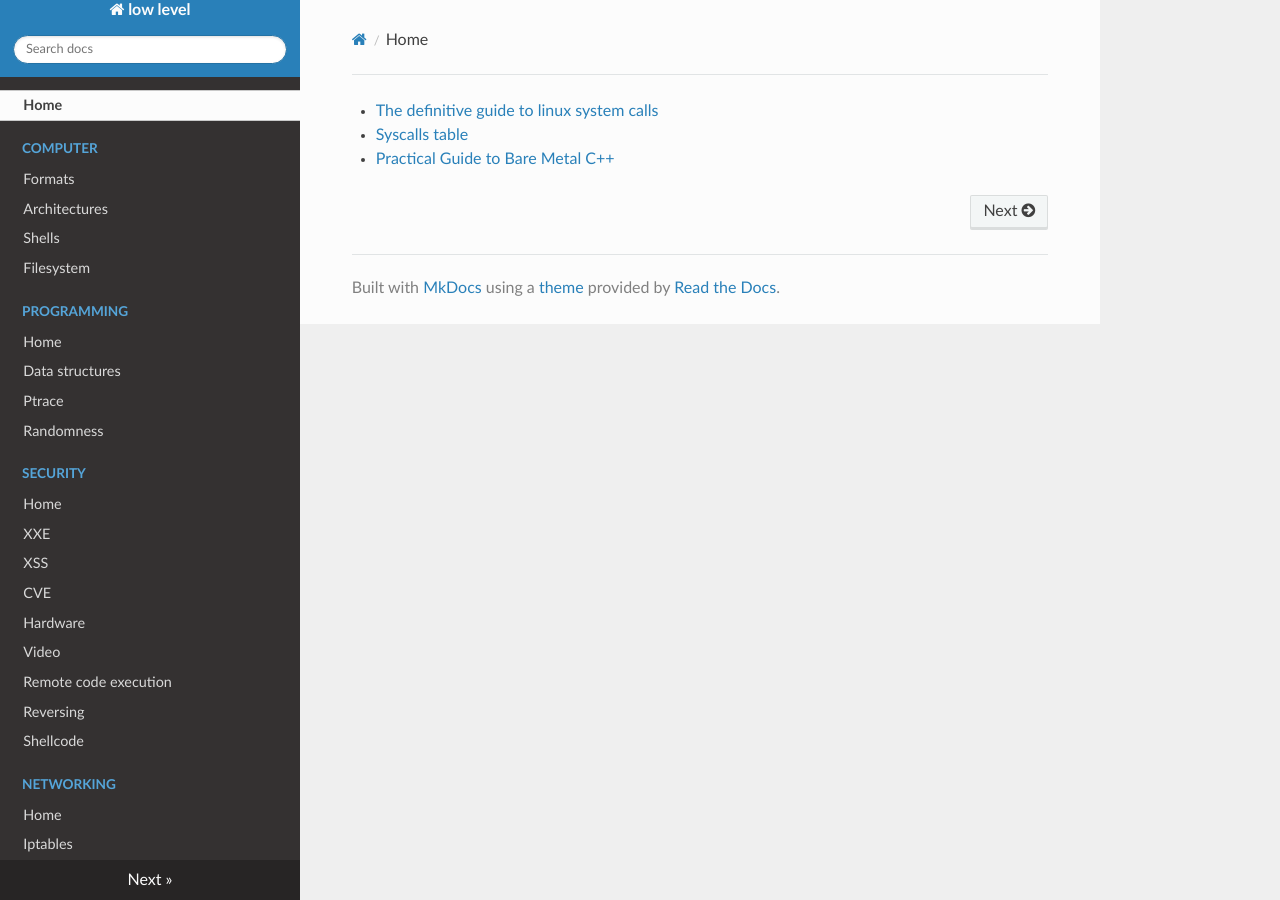
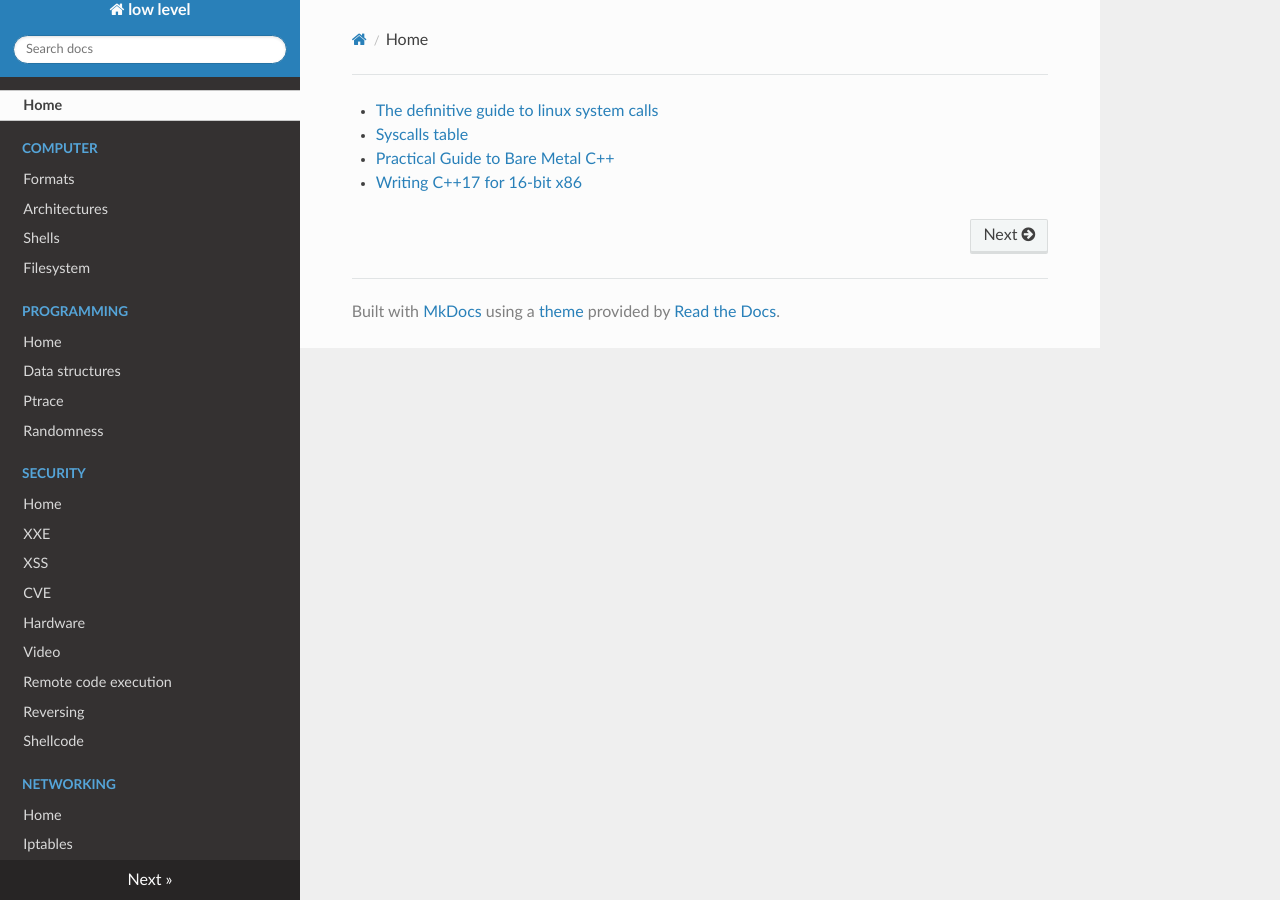
Before and after one commit to gipi/low-level, an MkDocs documentation site: the page built from docs/index.md, in a window 1280 px wide. Built offline with MkDocs 1.6.1, drawn with Linux system fonts in a browser that asks for light colours; nearby versions of some CDN libraries; old or Windows-style settings are respelled for this version of MkDocs.

Commit message:
Add links.

```diff
--- a/docs/index.md
+++ b/docs/index.md
@@ -2,3 +2,4 @@
  - [The definitive guide to linux system calls](http://blog.packagecloud.io/eng/2016/04/05/the-definitive-guide-to-linux-system-calls/)
  - [Syscalls table](https://filippo.io/linux-syscall-table/)
  - [Practical Guide to Bare Metal C++](https://arobenko.gitbooks.io/bare_metal_cpp)
+ - [Writing C++17 for 16-bit x86](https://dev.krzaq.cc/post/writing-cpp17-for-16bit-x86/)
```
Also changed, not shown: docs/formats.md (+1 -0 lines).
